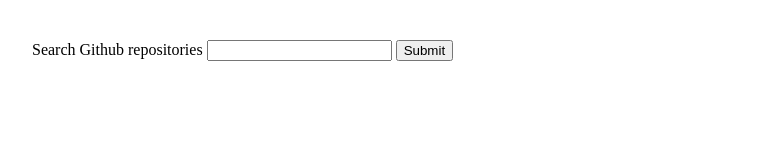
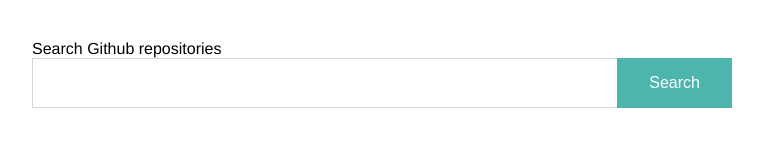
Before and after one commit to jessabean/github-search, a plain HTML site: page index.html in a window 1280 px wide. Shown: the whole page, without its empty margins (258-1021 px from the left). Drawn offline with Linux system fonts and the light colour scheme.

Commit message:
More styles

```diff
--- a/index.html
+++ b/index.html
@@ -6,6 +6,10 @@
     <style>
       * {
         box-sizing: border-box;
+      }
+
+      body {
+        font-family: Helvetica, Arial, sans-serif;
       }
 
       #main {
@@ -17,6 +21,32 @@
         margin-bottom: 2rem;
       }
 
+      #search-form label {
+        display: block;
+      }
+
+      .form-group {
+        display: flex;
+        width: auto;
+      }
+
+      #search-form-input {
+        flex: 1;
+        padding: 0.5rem;
+        font-size: 1rem;
+        border: 1px solid #CFD8DC;
+        border-right-width: 0;
+      }
+
+      .form-group button {
+        flex: none;
+        padding: 1rem 2rem;
+        font-size: 1rem;
+        border: none;
+        background: #4DB6AC;
+        color: white;
+      }
+
       #search-results ul {
         list-style: none;
         margin: 0;
@@ -25,11 +55,10 @@
 
       #search-results li {
         margin-bottom: 0;
-        font-family: Helvetica, Arial, sans-serif;
       }
 
       #search-results li + li {
-        border-top: 1px solid #CFD8DC;
+        border-top: 1px solid #ECEFF1;
       }
 
       #search-results li a {
@@ -37,7 +66,7 @@
         align-items: center;
         width: auto;
         padding: 1rem;
-        background: #ECEFF1;
+        background: #f8f8f8;
         color: #607D8B;
         text-decoration: none;
       }
@@ -45,6 +74,7 @@
       #search-results li a:hover {
         background: #B2DFDB;
         color: #009688;
+        cursor: pointer;
       }
 
       #search-results li img {
@@ -58,8 +88,10 @@
     <div id="main">
       <form id="search-form">
         <label for="search-form-input">Search Github repositories</label>
-        <input type="text" id="search-form-input" />
-        <button type="submit">Submit</button>
+        <div class="form-group">
+          <input type="text" id="search-form-input" />
+          <button type="submit">Search</button>
+        </div>
       </form>
       <div id="search-results">
       </div>
```
